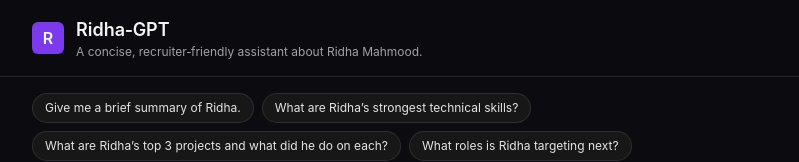
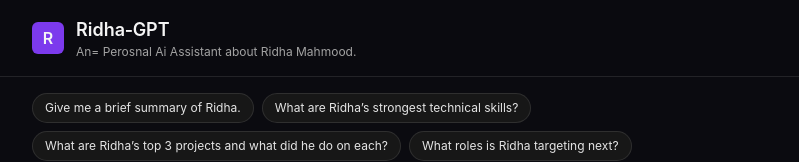
Before and after one commit to rmah6390/ridha-gpt, a React (Vite) app in the folder frontend/: page / in a window 1280 px wide. Shown: the top 162 px of the page, without its empty margins (240-1039 px from the left). Built offline with nearby package versions, Linux system fonts and the light colour scheme.

Commit message:
Update App.jsx

```diff
--- a/frontend/src/App.jsx
+++ b/frontend/src/App.jsx
@@ -68,7 +68,7 @@ export default function App() {
           <div>
             <h1 className="text-lg font-semibold">Ridha‑GPT</h1>
             <p className="text-xs text-neutral-400">
-              A concise, recruiter‑friendly assistant about Ridha Mahmood.
+              An= Perosnal Ai Assistant about Ridha Mahmood.
             </p>
           </div>
         </div>
```
